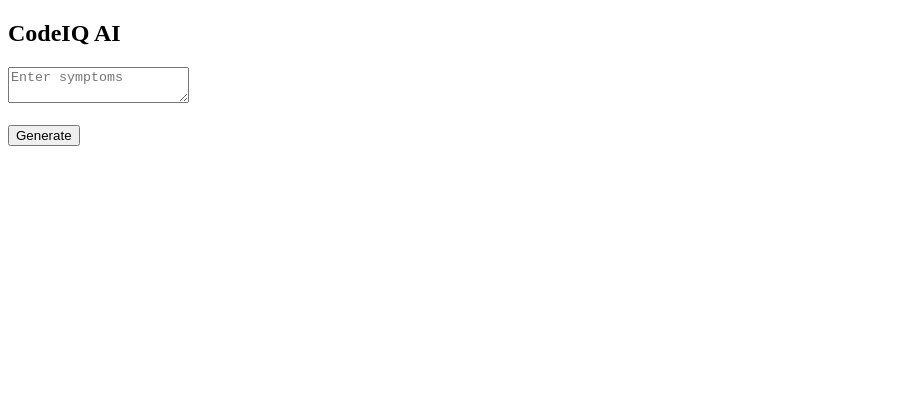
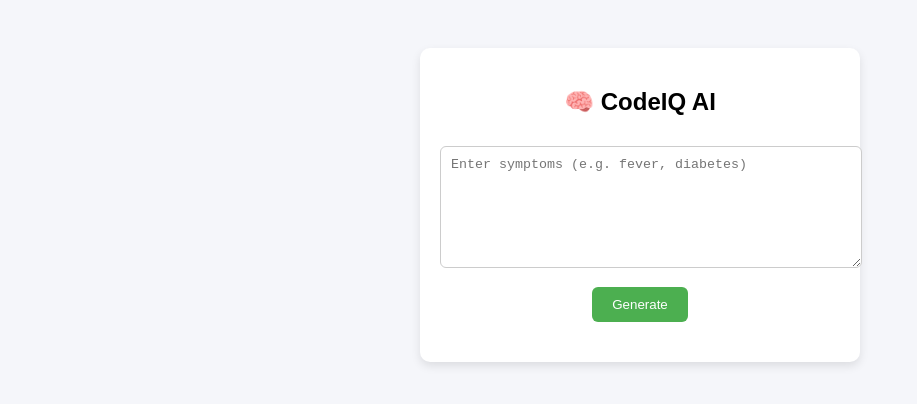
Before and after one commit to helpcodeiq-gif/codeiq-ai-1, a website: page index.html in a window 1280 px wide. Shown: the whole page, without its empty margins (0-917 px from the left). Drawn offline with Linux system fonts and the light colour scheme.

Commit message:
Update index.html

```diff
--- a/index.html
+++ b/index.html
@@ -1,26 +1,87 @@
 <!DOCTYPE html>
-<html>
+<html lang="en">
 <head>
+  <meta charset="UTF-8" />
+  <meta name="viewport" content="width=device-width, initial-scale=1.0"/>
   <title>CodeIQ AI</title>
+
+  <style>
+    body {
+      font-family: Arial, sans-serif;
+      background: #f5f6fa;
+      text-align: center;
+      padding: 40px;
+    }
+
+    .box {
+      background: white;
+      padding: 20px;
+      border-radius: 10px;
+      max-width: 400px;
+      margin: auto;
+      box-shadow: 0 4px 10px rgba(0,0,0,0.1);
+    }
+
+    textarea {
+      width: 100%;
+      height: 100px;
+      padding: 10px;
+      border-radius: 6px;
+      border: 1px solid #ccc;
+      margin-top: 10px;
+    }
+
+    button {
+      margin-top: 15px;
+      padding: 10px 20px;
+      border: none;
+      background: #4CAF50;
+      color: white;
+      border-radius: 6px;
+      cursor: pointer;
+    }
+
+    button:hover {
+      background: #45a049;
+    }
+
+    #result {
+      margin-top: 20px;
+      font-weight: bold;
+      color: #333;
+    }
+
+    .loading {
+      color: orange;
+    }
+  </style>
 </head>
+
 <body>
 
-  <h2>CodeIQ AI</h2>
+  <div class="box">
+    <h2>🧠 CodeIQ AI</h2>
 
-  <textarea id="note" placeholder="Enter symptoms"></textarea><br><br>
+    <textarea id="note" placeholder="Enter symptoms (e.g. fever, diabetes)"></textarea>
 
-  <button onclick="send()">Generate</button>
+    <br>
+    <button onclick="send()">Generate</button>
 
-  <p id="result"></p>
+    <p id="result"></p>
+  </div>
 
   <script>
     async function send() {
-      const note = document.getElementById("note").value;
+      const note = document.getElementById("note").value.trim();
+      const resultBox = document.getElementById("result");
 
       if (!note) {
-        alert("Enter something");
+        alert("Please enter symptoms");
         return;
       }
+
+      resultBox.innerText = "⏳ Processing...";
+      resultBox.classList.add("loading");
 
       try {
         const res = await fetch("https://codeiq-ai-1.onrender.com/ai", {
@@ -33,11 +94,13 @@
 
         const data = await res.json();
 
-        document.getElementById("result").innerText =
-          "ICD: " + data.icd + " | CPT: " + data.cpt;
+        resultBox.classList.remove("loading");
+        resultBox.innerText = `ICD: ${data.icd} | CPT: ${data.cpt}`;
 
       } catch (err) {
-        alert("Error: " + err);
+        resultBox.classList.remove("loading");
+        resultBox.innerText = "❌ Error connecting to server";
+        console.error(err);
       }
     }
   </script>
```
